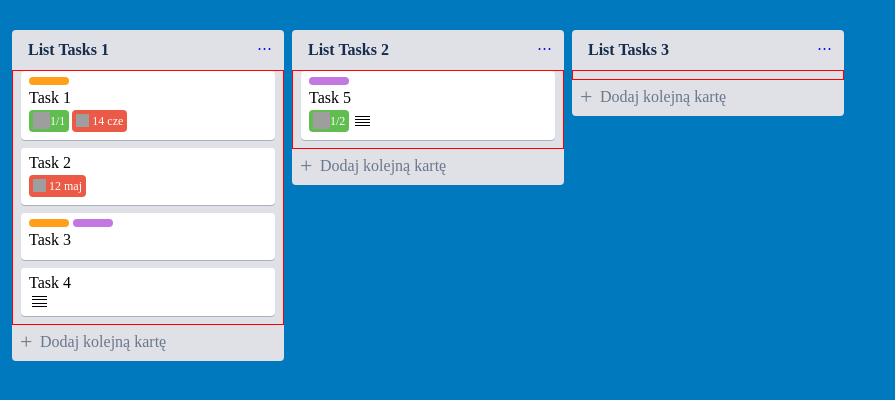
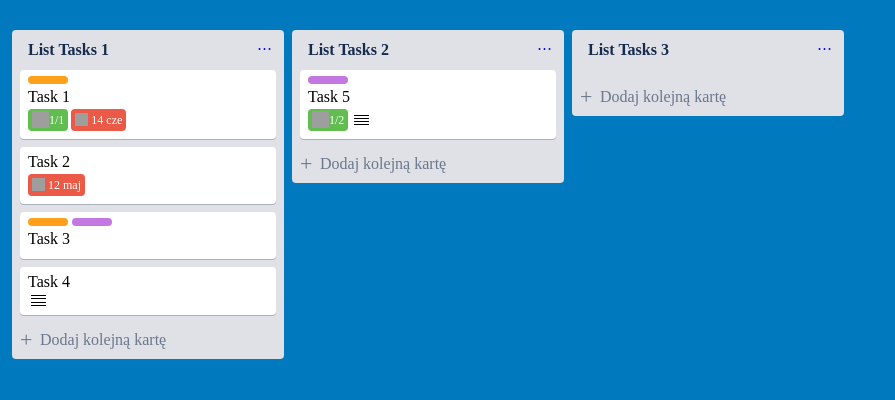
Before and after one commit to p-miszczuk/trello2, a Next.js app: page / in a window 1280 px wide. Shown: the top 400 px of the page, without its empty margins (0-895 px from the left). Built offline with nearby package versions, Linux system fonts and the light colour scheme; grey boxes are pictures that could not be loaded.

Commit message:
add task to empty board

```diff
--- a/components/ColumnList.js
+++ b/components/ColumnList.js
@@ -52,7 +52,6 @@ const ColumnList = props => {
                     overflow: hidden;
                     word-wrap: break-word;
                     min-height: 10px;
-                    border: 1px solid red;
                     padding: 0 8px;
                 }
             `}</style>
--- a/pages/index.js
+++ b/pages/index.js
@@ -81,7 +81,7 @@ class Index  extends React.Component {
         if (ev.preventDefault) {
             ev.preventDefault()
         }
-        console.log("jest")
+
         const { idOfCol, idOfTask, oldCol, type } = this.state
 
         if (type === 'task') {
@@ -167,6 +167,24 @@ class Index  extends React.Component {
 
             if (isTaskList === 0) {
 
+                let oldColumn = this.state.columns.find(item => item.id === this.state.idOfCol)
+                const task = oldColumn.tasksIds.findIndex(item => item === this.state.idOfTask)
+                oldColumn.tasksIds.splice(task,1)
+
+                const newTaskList = {
+                   id: column.id,
+                   title: column.title,
+                   tasksIds: [this.state.idOfTask]
+                }
+
+                this.setState({
+                   columns: this.state.columns.map(item => {
+                       if (item.id === column.id) return newTaskList
+                       return item
+                   }),
+                   oldCol: this.state.idOfCol,
+                   idOfCol: idCol
+                })
             }
         }
     }
@@ -199,7 +217,6 @@ class Index  extends React.Component {
                     dragTaskEnd={() => this.dragTaskEnd()}
                     newTask={(e,idCol) => this.handleClickNewTask(e,idCol)} />
         })
-        // console.log(this.state.columnOrder)
         return (
             <div className="container">
                 {data}
```
